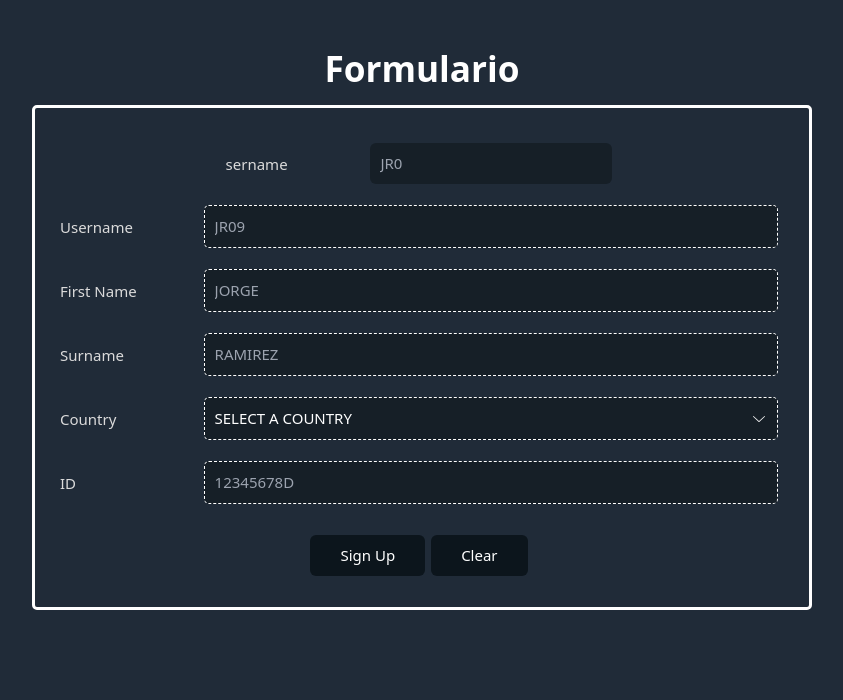
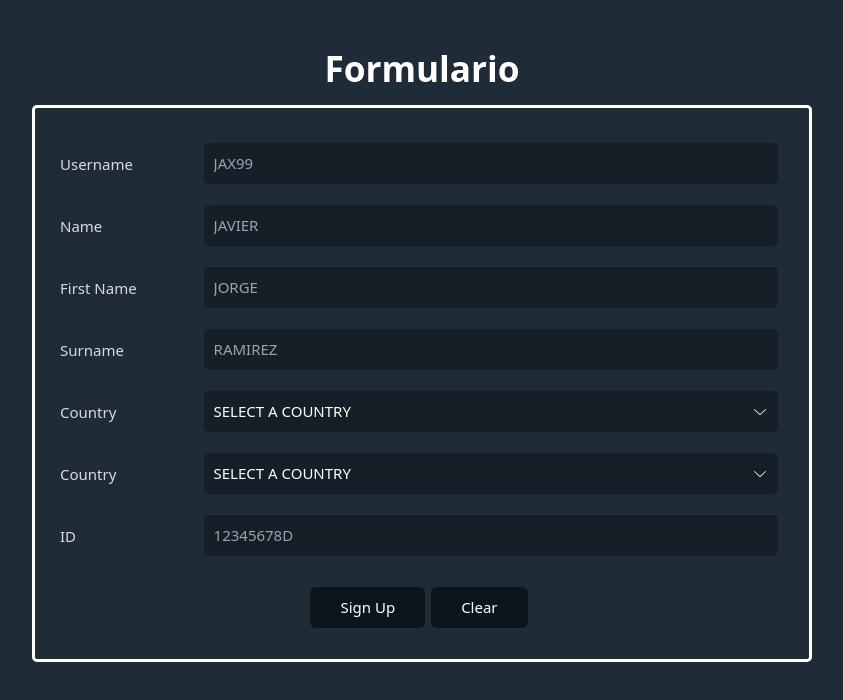
Before and after one commit to DarRC9/BasicFormReact, a React (Vite) app in the folder BasicForm/: page / in a window 1280 px wide. Shown: the top 700 px of the page, without its empty margins (218-1061 px from the left). Built offline with nearby package versions, Linux system fonts and the light colour scheme.

Commit message:
Better components

```diff
--- a/BasicForm/src/App.css
+++ b/BasicForm/src/App.css
@@ -41,10 +41,6 @@ main {
   margin: 5px;
   padding-top: 10px;
 }
-.formInput:hover {
-  border-color: rgb(125, 125, 236);
-
-}
 
 .formLabel {
   width: 20%;
@@ -54,12 +50,12 @@ main {
 
 .formInput {
   width: 80%;
-  border: dashed 1px white;
+  border: solid dashed;
   border-radius: 5px;
 }
 
 .formInput.has-error {
-  border-color: red;
+   border: dashed 1px red;
 }
 
 .sectionMessage {
@@ -67,8 +63,6 @@ main {
   font-size: 12px;
   font-weight: lighter;
   margin: 5px;
-
-
 }
 
 .submitButton,
--- a/BasicForm/src/App.jsx
+++ b/BasicForm/src/App.jsx
@@ -2,7 +2,7 @@ import React from 'react'
 import { useEffect, useState } from 'react'
 import './App.css'
 import { UnsuccesfullValidation } from './components/UnsuccesfullValidation'
-import { FieldForm } from './components/Fields'
+import { FieldForm } from './components/Field'
 function App() {
 
   const [username, setUsername] = useState('')
@@ -12,22 +12,22 @@ function App() {
   const [error, setError] = useState(null)
   const [errorLocation, setErrorLocation] = useState('')
 
-  const checkUsername = (input) => {
-    const newUsername = input.target.value
-
-    setUsername(newUsername)
-
-    if (newUsername !== newUsername.toUpperCase()) {
+  const checkUsername = (usernameInput) => {
+    let validation = false
+    setUsername(usernameInput)
+    if (usernameInput !== usernameInput.toUpperCase()) {
       setError("Username must be written in capital letters")
       setErrorLocation('username')
-    } else if (newUsername.length > 10){
+    } else if (usernameInput.length > 10){
       setError("Username can't surpass 10 characters")
-    } else if (newUsername === "") {
+    } else if (usernameInput === "") {
       setError("Username can't be empty")
     } else {
       setError(false)
+      validation = true
     }
 
+    return validation
   }
 
   const checkPreviousInput = (inputName) => {
@@ -37,20 +37,22 @@ function App() {
     }
   }
 
-  const checkName = (input) => {
-    const newUsername = username
-    const newName = input.target.value
-    setName(newName)
-
-    if (newName === '') {
+  const checkName = (nameInput) => {
+    let validation = false
+    setName(nameInput)
+    console.log(username)
+    if (nameInput === '') {
       setError(false)
-    } else if (newUsername.includes(newName)) {
+    } else if (nameInput.includes(username)) {
       setError("Username must not contain the name")
-      console.log(newName)
+      console.log("nameinput", nameInput)
     }
       else {
       setError(false)
+      validation = true
     }
+
+    return validation
   }
 
   const validateSpanishId = (id) => {
@@ -121,13 +123,21 @@ function App() {
       <header className="header" data-testid="header">
         <form className="form" data-testid="form">
           <div className='formBody'>
-            <FieldForm sectionType={'username'} validatingFunction={checkUsername}/>
+            <FieldForm
+              validatingFunction={checkUsername}
+              sectionType={"username"}
+              placeholderInput={"JAX99"}
+              inputLength={10}/>
 
-            <div className='section'>
-              <label className='formLabel'>Username</label>
-              <input data-testid="usernameInput" className="formInput" placeholder="JR09" onChange={checkUsername} maxLength={10}/>
-            </div>
             <UnsuccesfullValidation value={username} sectionType={'username'} error={error} errorLocation={errorLocation}/>
+            <FieldForm
+              validatingFunction={checkName}
+              sectionType={"name"}
+              placeholderInput={"JAVIER"}
+              inputLength={"none"}/>
+
+
+
             <div className='section firstName'>
               <label className='formLabel'>First Name</label>
               <input data-testid="nameInput" className='formInput' placeholder="JORGE" onChange={checkName} onFocus={checkPreviousInput}/>
@@ -147,6 +157,13 @@ function App() {
               </select>
 
             </div>
+
+            <FieldForm
+              validatingFunction={checkName}
+              sectionType={"country"}
+              placeholderInput={"JAVIER"}
+              inputLength={"none"}/>
+
             <div className='section id'>
               <label className='formLabel'>ID</label>
               <input data-testid="idInput" className='formInput' placeholder="12345678D" onChange={checkId}/>
@@ -170,3 +187,10 @@ function App() {
 }
 
 export default App
+
+
+
+{/* <div className='section'>
+<label className='formLabel'>Username</label>
+<input data-testid="usernameInput" className="formInput" placeholder="JR09" onChange={checkUsername} maxLength={10}/>
+</div> */}
--- /dev/null
+++ b/BasicForm/src/components/Field.jsx
@@ -0,0 +1,66 @@
+import React, { useState } from 'react'
+
+export function FieldForm ({ validatingFunction, sectionType, placeholderInput, inputLength }) {
+  const [className, setClassName] = useState("formInput")
+
+  const inputDataTestId = sectionType + "Input"
+  const labelName = sectionType.charAt(0).toUpperCase() + sectionType.slice(1)
+
+  const handleChange = (input) => {
+    const value = input.target.value
+    const isValid = validatingFunction(value)
+    console.log(isValid)
+    setClassName(`formInput ${isValid ? '' : 'has-error'}` )
+  }
+
+  if (sectionType !== "country") {
+    return (
+      <div className='section'>
+          <label className='formLabel'>{labelName}</label>
+          <input data-testid={inputDataTestId} className={className} placeholder={placeholderInput} onChange={handleChange} maxLength={inputLength}/>
+      </div>
+    )
+  } else {
+    return (
+      <div className='section'>
+      <label className='formLabel'>Country</label>
+      <select data-testid={inputDataTestId} className="formInput" name='Country' onChange={validatingFunction}>
+        <option value="SELECT A COUNTRY">SELECT A COUNTRY</option>
+        <option value="SPAIN">SPAIN</option>
+        <option value="JAPAN">JAPAN</option>
+      </select>
+
+    </div>
+    )
+  }
+
+}
+
+
+// import React, { useState } from 'react'
+// export function FieldForm ({ sectionType, validatingFunction}) {
+//     //if (error === false) return null
+
+//     const [validated, setValidated] = useState(false)
+//     const dataTestId = sectionType + "Message"
+//     const handleChange = (input) => {
+//         const value = input.target.value
+//         const validationResult = validatingFunction(value)
+//         setValidated(validationResult)
+//         const className = `formInput ${validationResult ? '' : 'has-error'}`
+//     }
+//     return (
+//         <div className='section'>
+//             <label className='formLabel'>sername</label>
+//             <input
+//                 data-testid={dataTestId}
+
+//                 placeholder="JR0"
+//                 onChange={handleChange}
+//                 maxLength={10}
+//             />
+//         </div>
+//     )
+
+
+// }
--- a/BasicForm/src/components/Fields.jsx
+++ /dev/null
@@ -1,27 +0,0 @@
-import React, { useState } from 'react'
-export function FieldForm ({ sectionType, validatingFunction}) {
-    //if (error === false) return null
-
-    const [validated, setValidated] = useState(false)
-    const dataTestId = sectionType + "Message"
-    const handleChange = (input) => {
-        const value = input.target.value
-        const validationResult = validatingFunction(value)
-        setValidated(validationResult)
-        const className = `formInput ${validationResult ? '' : 'has-error'}`
-    }
-    return (
-        <div className='section'>
-            <label className='formLabel'>sername</label>
-            <input
-                data-testid={dataTestId}
-
-                placeholder="JR0"
-                onChange={handleChange}
-                maxLength={10}
-            />
-        </div>
-    )
-
-
-}
```
